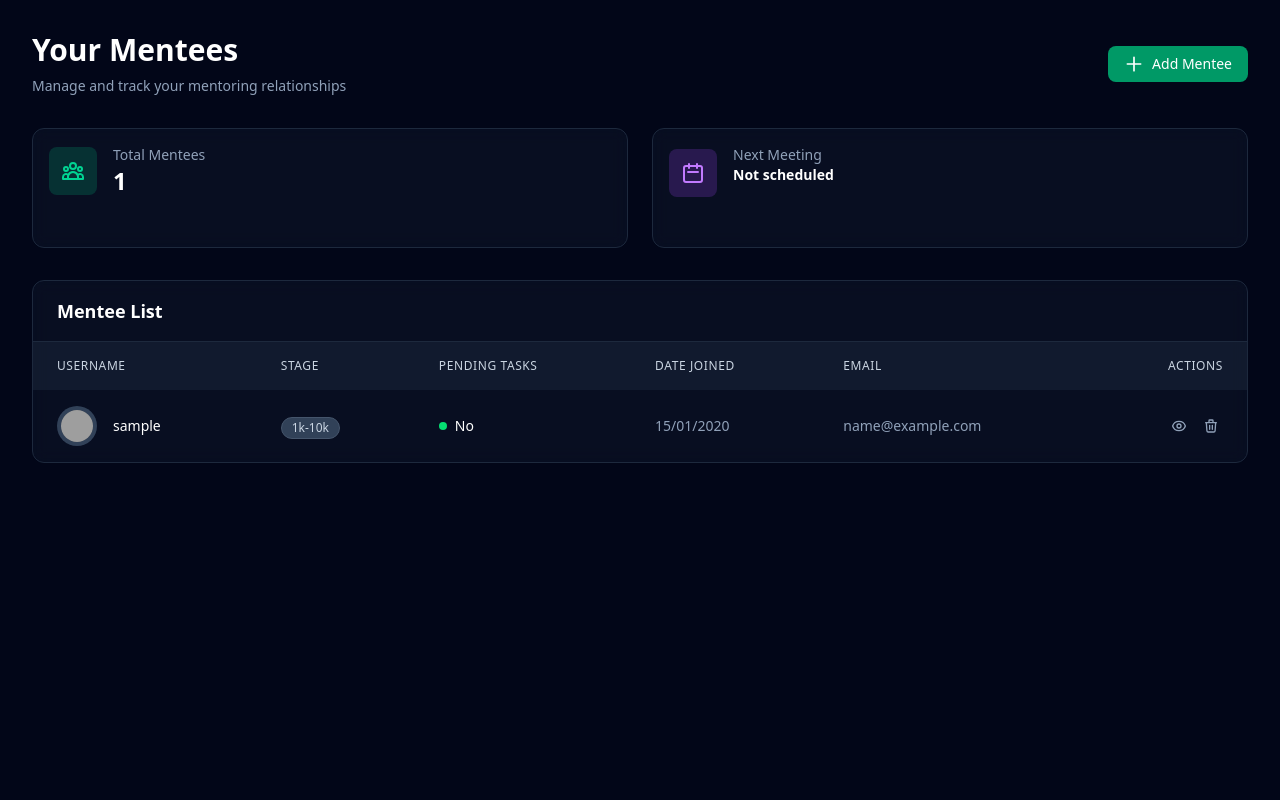
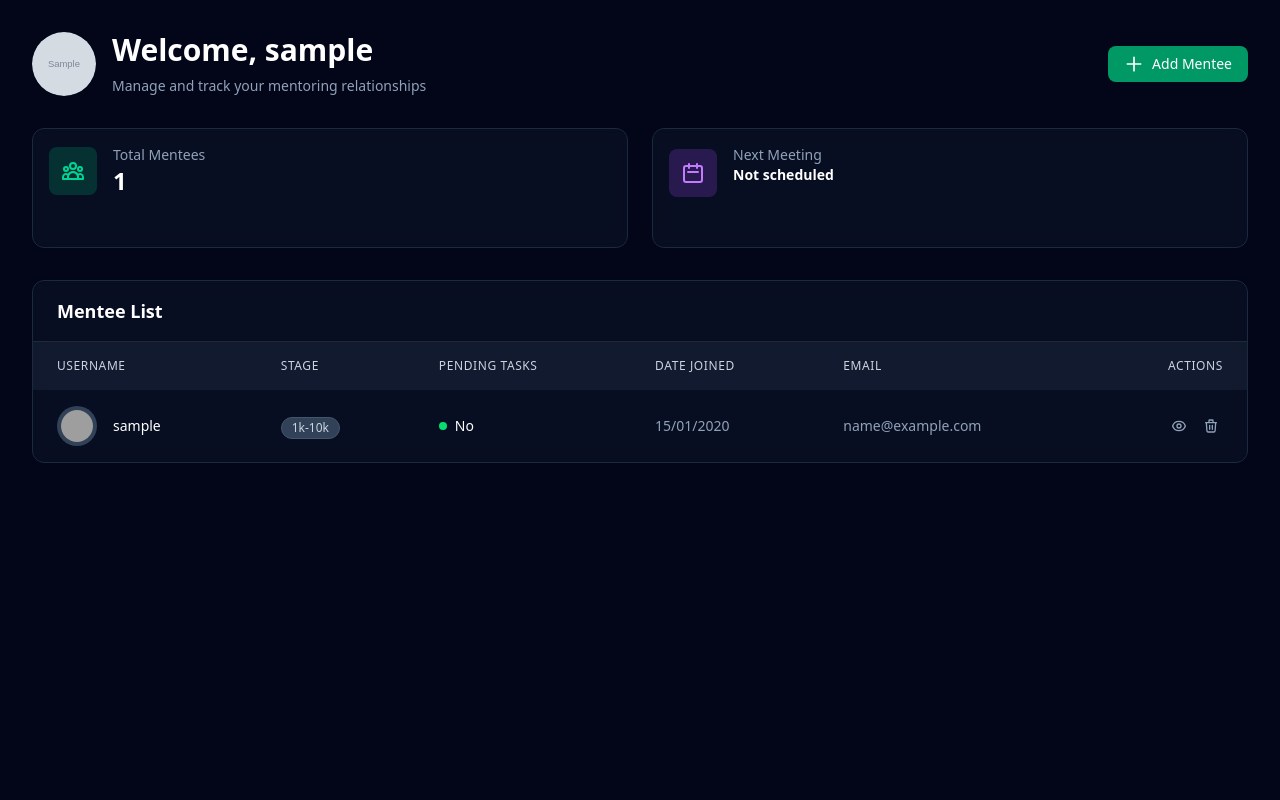
Before and after one commit to PratesB/MatkaMestre, a Django app: page /mentor/dashboard_mentor/ in a window 1280 px wide. Shown: the part 73-873 px from the top of the page. Run offline with Django 5.2, Linux system fonts and the light colour scheme; a user stored in the database is signed in; tables that the repository leaves empty hold one stand-in row (values such as "Sample post"); grey boxes marked "Sample" are stand-in pictures; grey boxes are pictures that could not be loaded.

Commit message:
feat(mentor): show profile picture in the mentor dashboard

```diff
--- a/mentor/templates/dashboard_mentor.html
+++ b/mentor/templates/dashboard_mentor.html
@@ -41,16 +41,37 @@
         <!-- Header Section -->
         <div class="mb-8">
             <div class="flex items-center justify-between">
+                <div class="flex items-center space-x-4">
+                    <div class="flex-shrink-0 h-16 w-16">
+                        <div class="h-16 w-16 rounded-full bg-slate-700 flex items-center justify-center overflow-hidden">
+                            {% if mentor_profile.profile_picture %}
+                                <img src="{{ mentor_profile.profile_picture.url }}" alt="Profile Picture" class="w-16 h-16 rounded-full object-cover">
+                            {% else %}
+                                <svg class="w-8 h-8 text-slate-400" fill="none" stroke="currentColor" viewBox="0 0 24 24">
+                                    <path stroke-linecap="round" stroke-linejoin="round" stroke-width="2" d="M16 7a4 4 0 11-8 0 4 4 0 018 0zM12 14a7 7 0 00-7 7h14a7 7 0 00-7-7z"></path>
+                                </svg>
+                            {% endif %}
+                        </div>
+                    </div>
+
+
+                    <div>
+                        <h1 class="text-3xl font-bold text-white">Welcome, {{ user.username }}</h1>
+                        <p class="mt-2 text-sm text-slate-400">Manage and track your mentoring relationships</p>
+                    </div>
+
+                </div>
+
+                <!-- Add mentee button -->
                 <div>
-                    <h1 class="text-3xl font-bold text-white">Your Mentees</h1>
-                    <p class="mt-2 text-sm text-slate-400">Manage and track your mentoring relationships</p>
-                </div>
-                <a href="{% url 'invite_mentee' %}" class="inline-flex items-center px-4 py-2 bg-emerald-600 hover:bg-emerald-700 text-white text-sm font-medium rounded-lg transition-colors duration-200 focus:outline-none focus:ring-2 focus:ring-emerald-500 focus:ring-offset-2 focus:ring-offset-slate-950">
+                    <a href="{% url 'invite_mentee' %}" class="inline-flex items-center px-4 py-2 bg-emerald-600 hover:bg-emerald-700 text-white text-sm font-medium rounded-lg transition-colors duration-200 focus:outline-none focus:ring-2 focus:ring-emerald-500 focus:ring-offset-2 focus:ring-offset-slate-950">
                     <svg class="w-5 h-5 mr-2" fill="none" stroke="currentColor" viewBox="0 0 24 24">
                         <path stroke-linecap="round" stroke-linejoin="round" stroke-width="2" d="M12 4v16m8-8H4"></path>
                     </svg>
                     Add Mentee
-                </a>
+                    </a>
+                </div>
+
             </div>
 
             <div class="mt-6">
--- a/mentor/views.py
+++ b/mentor/views.py
@@ -45,6 +45,7 @@ def dashboard_mentor(request):
         'my_mentees': my_mentees,
         'total_mentees': total_mentees,
         'reserved_slots': reserved_slots,
+        'mentor_profile': mentor_profile,
 
 
     }
```
